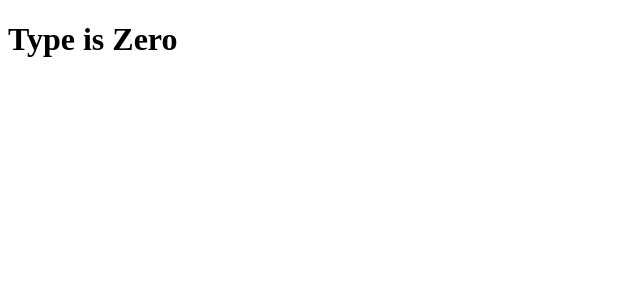
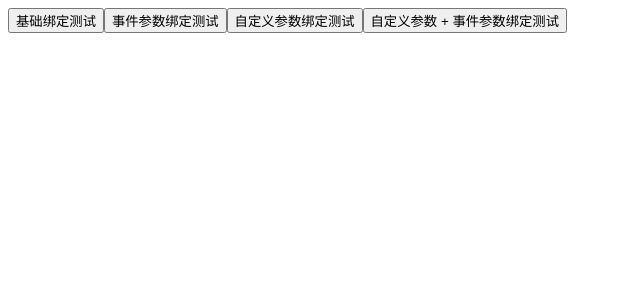
Before and after one commit to zyf0128/react-basic, a React (Create React App) app: page / in a window 1280 px wide. Shown: the top 300 px of the page, without its empty margins (0-640 px from the left). Built offline with nearby package versions, Linux system fonts and the light colour scheme.

Commit message:
事件绑定

```diff
--- a/src/App.js
+++ b/src/App.js
@@ -1,28 +1,42 @@
-const count = 100;
 
-// 0,1,3
-var type = 0
-
-// 实现一个核心的渲染逻辑
-
-function renderContent() {
-    {/* 通过if语句来实现复杂的渲染逻辑 */ }
-    if (type === 0) {
-        return <h1>Type is Zero</h1>;
-    } else if (type === 1) {
-        return <h2>Type is One</h2>;
-    } else {
-        return <h3>Type is Other</h3>;
-    }
-}
-
+{/* 事件的绑定 */ }
 
 // 项目的根组件
 function App() {
+    //  基础绑定
+    const handleClick01 = () => {
+        console.log('按钮被点击了1')
+    };
+
+    //事件参数e
+    const handleClick02 = (e) => {
+        console.log('按钮被点击了2', e)
+    };
+
+    // 自定义参数name
+    const handleClick03 = (name) => {
+        console.log('按钮被点击了3', name)
+    }
+
+    // 自定义参数name + 事件参数e
+    const handleClick04 = (name, e) => {
+        console.log('按钮被点击了4', name, e)
+    }
+
     return (
         <div>
-            {/* 通过调用函数来渲染 */}
-            {renderContent()} <br />
+            {/* 基础绑定 */}
+            <button onClick={handleClick01}> 基础绑定测试 </button>
+
+            {/* 事件参数绑定 */}
+            <button onClick={(e) => handleClick02(e)}> 事件参数绑定测试 </button>
+
+            {/* 自定义参数 绑定 */}
+            <button onClick={() => handleClick03('jack')}> 自定义参数绑定测试 </button>
+
+            {/* 自定义参数 + 事件参数 绑定 */}
+            <button onClick={(e) => handleClick04('mary', e)}> 自定义参数 + 事件参数绑定测试 </button>
+
         </div>
     );
 }
```
